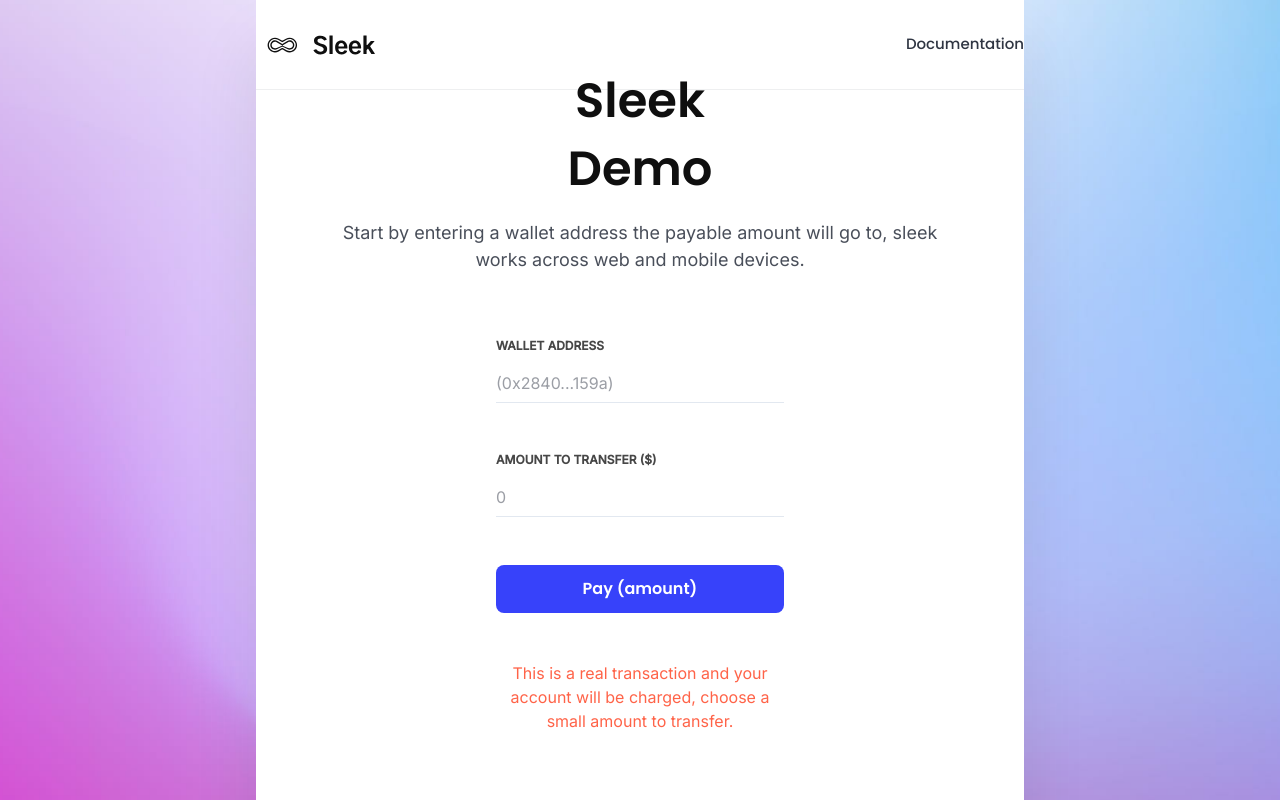
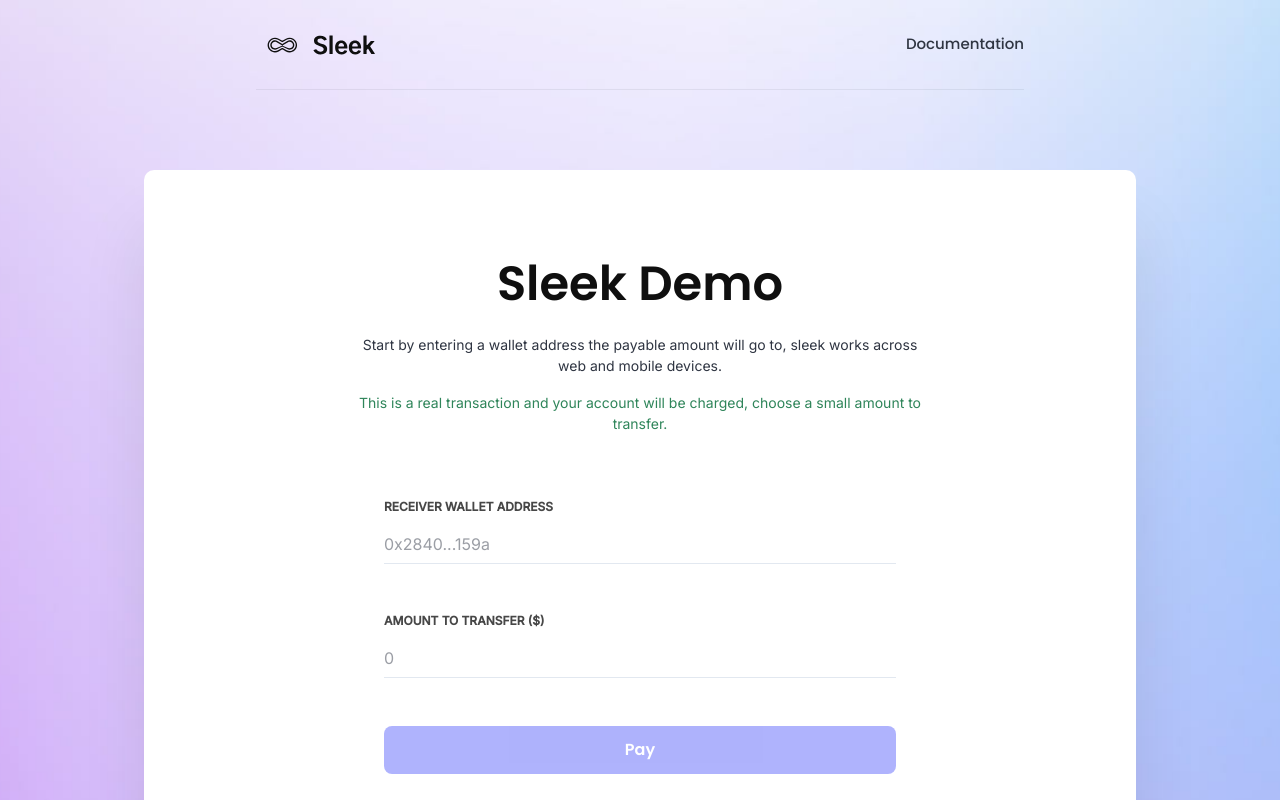
Before and after one commit to marvinkome/sleek-lp, a Next.js app: page /demo in a window 1280 px wide. Shown: the top 800 px of the page. Built offline with nearby package versions, Linux system fonts and the light colour scheme.

Commit message:
add demo page

```diff
--- a/src/components/layout.tsx
+++ b/src/components/layout.tsx
@@ -1,9 +1,9 @@
 import { chakra, Image, Stack, Text, Link } from "@chakra-ui/react";
 import React from "react";
 
-const Layout: React.FC = ({ children }) => {
+const Layout: React.FC<any> = ({ children, ContainerProps }) => {
   return (
-    <>
+    <chakra.main {...ContainerProps}>
       <chakra.nav display={{ base: "none", md: "block" }}>
         <Stack
           align="center"
@@ -103,7 +103,7 @@
           </Stack>
         </Stack>
       </chakra.footer>
-    </>
+    </chakra.main>
   );
 };
 
--- a/src/pages/_app.tsx
+++ b/src/pages/_app.tsx
@@ -1,6 +1,7 @@
 import { ChakraProvider } from "@chakra-ui/react";
 import type { AppProps } from "next/app";
 import { useRouter } from "next/router";
+import Head from "next/head";
 import React, { useEffect } from "react";
 import ReactGA from "react-ga";
 import theme from "theme";
@@ -28,6 +29,12 @@
 
   return (
     <ChakraProvider theme={theme}>
+      <Head>
+        <title>Sleek | Crypto payment processing for the internet</title>
+        <meta name="description" content="The new standard in crypto payment for everyone" />
+        <link rel="icon" href="/favicon.ico" />
+      </Head>
+
       <Component {...pageProps} />
     </ChakraProvider>
   );
--- /dev/null
+++ b/src/pages/api/demo.ts
@@ -0,0 +1,39 @@
+// Next.js API route support: https://nextjs.org/docs/api-routes/introduction
+import type { NextApiRequest, NextApiResponse } from "next";
+import Redis from "ioredis";
+
+let client = new Redis(process.env.REDIS_URL);
+
+export default async function handler(req: NextApiRequest, res: NextApiResponse) {
+  const { method, body } = req;
+
+  try {
+    switch (method) {
+      case "POST": {
+        console.log("Demo request", body);
+
+        // we basically have to redirect the request to sleek api
+        // send withdraw request to the api
+        const resp = await fetch("https://api.sleekpay.app/withdraw-funds", {
+          method: "POST",
+          headers: { "Content-Type": "application/json" },
+          body: JSON.stringify(body),
+        });
+
+        if (!resp.ok) {
+          const errorPayload = await resp.json();
+          return res.status(resp.status).send(errorPayload || "Unexpected Error");
+        }
+
+        const payload = await resp.json();
+        return res.status(200).send(payload);
+      }
+      default:
+        console.warn("method not error");
+        res.status(405).send({ error: "Method not allowed" });
+    }
+  } catch (err) {
+    console.error("general error", err);
+    res.status(500).send({ error: "general error" });
+  }
+}
--- a/src/pages/demo.tsx
+++ b/src/pages/demo.tsx
@@ -1,87 +1,133 @@
-import {
-  Box,
-  chakra,
-  Container,
-  Heading,
-  Button,
-  FormControl,
-  FormErrorMessage,
-  FormLabel,
-  Input,
-  Link,
-  Stack,
-  Text,
-  Avatar
-} from '@chakra-ui/react'
-import type { NextPage } from 'next'
-import Head from 'next/head'
-import Layout from '../components/layout'
-import React from 'react'
-import NextLink from 'next/link'
+import { Container, Heading, Button, FormControl, FormErrorMessage, FormLabel, Input, Stack, Text, Link } from "@chakra-ui/react";
+import type { NextPage } from "next";
+import React from "react";
+import Layout from "components/layout";
+import Script from "next/script";
+
+declare global {
+  var SleekPay: any | undefined;
+}
+
+const payModal = ({ amount, receiver }: { amount: string; receiver: string }) => {
+  return new Promise<any>((resolve, reject) => {
+    if (!global.SleekPay) {
+      reject(new Error("Payment module not loaded"));
+    }
+
+    global.SleekPay({
+      amount,
+      recipientAddress: receiver,
+      onSuccess: (data: any) => {
+        resolve(data);
+      },
+      onError: (e: any) => {
+        reject(e);
+      },
+    });
+  });
+};
 
 const Demo: NextPage = () => {
+  const [formState, setFormState] = React.useState({
+    address: "",
+    amount: "",
+  });
+
+  const [loading, setLoading] = React.useState(false);
+  const [error, setError] = React.useState<string>();
+  const [payment, setPayment] = React.useState<any>();
+  const [payout, setPayout] = React.useState<any>();
+
+  const onSubmit = async (e: React.FormEvent) => {
+    e.preventDefault();
+
+    setLoading(true);
+    try {
+      const data = await payModal({ amount: formState.amount, receiver: formState.address });
+
+      setPayment(data);
+      console.log({ paymentResp: data });
+
+      // send withdraw request to the api
+      const resp = await fetch("/api/demo", {
+        method: "POST",
+        headers: { "Content-Type": "application/json" },
+        body: JSON.stringify({
+          chainId: data.chainId,
+          transactionHash: data.tx?.hash,
+          amount: formState.amount,
+          recipientAddress: formState.address,
+        }),
+      });
+
+      if (!resp.ok) {
+        const errorPayload = await resp.json();
+        throw new Error(errorPayload?.message || "Unexpected Error");
+      }
+
+      const payload = await resp.json();
+      console.log({ payoutResp: payload });
+
+      setPayout(payload);
+      setFormState({ address: "", amount: "" });
+    } catch (err: any) {
+      console.error(err);
+      setError(err.message);
+    } finally {
+      setLoading(false);
+    }
+  };
+
   return (
-    <Layout>
-      <Head>
-        <title>Sleek | Crypto payment processing for the internet</title>
-      </Head>
-
-      <Container
-        maxW="100%"
-        bgImage="url(/neon.png)"
-        bgRepeat="no-repeat"
-        bgSize={{ base: 'cover', md: 'cover' }}
-        bgPosition="center center"
-        px={{ base: '4', md: '16rem' }}
-        h="100vh"
-        d="flex"
-        flexDirection="column"
-        justifyContent="center"
-      >
+    <Layout
+      ContainerProps={{
+        minH: "100vh",
+        bgImage: "url(/neon.png)",
+        bgRepeat: "no-repeat",
+        bgSize: { base: "cover", md: "cover" },
+        bgPosition: "center center",
+        d: "flex",
+        flexDirection: "column",
+        justifyContent: "space-between",
+      }}
+    >
+      <Container maxW="container.lg" pt={{ base: "calc(90px + 5rem)", md: "calc(90px + 5rem)" }} pb={{ base: 4, md: "7rem" }}>
         <Stack
-          px={{ base: '1rem', md: '12' }}
           bgColor="#fff"
           boxShadow="0px 58px 67px rgba(0, 0, 0, 0.09)"
           borderRadius="10px"
-          py={{ base: '8', md: '20' }}
-          spacing="16"
+          py={{ base: "8", md: "20" }}
+          px={{ base: "2", md: "12" }}
+          spacing={16}
         >
-          <Stack
-            align="center"
-            px={{ base: '4', md: '18rem' }}
-            spacing={{ base: '2', md: '4' }}
-          >
+          <Stack align="center" px={{ base: "4", md: "10rem" }} spacing={{ base: "2", md: "4" }}>
             <Heading
               textAlign="center"
-              fontSize={{ base: '2rem', md: '3rem' }}
+              fontSize={{ base: "2rem", md: "3rem" }}
               fontWeight="600"
               color="#0F0F0F"
-              lineHeight={{ base: '3rem', md: '4.25rem' }}
+              lineHeight={{ base: "3rem", md: "4.25rem" }}
             >
               Sleek Demo
             </Heading>
-            <Text
-              textAlign="center"
-              w={{ base: '100%', md: '624px' }}
-              fontSize={{ base: '0.875rem', md: '1.125rem' }}
-              opacity="0.87"
-            >
-              Start by entering a wallet address the payable amount will go to,
-              sleek works across web and mobile devices.
+            <Text textAlign="center" fontSize="sm">
+              Start by entering a wallet address the payable amount will go to, sleek works across web and mobile devices.
+            </Text>
+
+            <Text textAlign="center" color="green.600" fontSize="sm">
+              This is a real transaction and your account will be charged, choose a small amount to transfer.
             </Text>
           </Stack>
 
-          <Stack
-            spacing={{ base: '8', md: '12' }}
-            px={{ base: '1rem', md: '12rem' }}
-          >
+          <Stack as="form" onSubmit={onSubmit} spacing={{ base: "8", md: "12" }} px={{ base: "1rem", md: "12rem" }}>
             <FormControl id="address">
-              <FormLabel htmlFor="address">Wallet Address</FormLabel>
+              <FormLabel htmlFor="address">Receiver Wallet Address</FormLabel>
               <Input
+                type="text"
+                placeholder="0x2840...159a"
+                variant="flushed"
+                onChange={(e) => setFormState({ ...formState, address: e.target.value })}
                 isRequired
-                type="text"
-                placeholder="(0x2840...159a)"
-                variant="flushed"
               />
               <FormErrorMessage>Address is required</FormErrorMessage>
             </FormControl>
@@ -89,36 +135,56 @@
             <FormControl id="amount">
               <FormLabel htmlFor="amount">Amount to transfer ($)</FormLabel>
               <Input
-                isRequired
                 type="number"
                 placeholder="0"
+                min="0"
+                step="0.01"
                 variant="flushed"
+                onChange={(e) => setFormState({ ...formState, amount: e.target.value })}
+                isRequired
               />
               <FormErrorMessage>Amount is required</FormErrorMessage>
             </FormControl>
 
             <Button
+              isLoading={loading}
+              isDisabled={parseInt(formState.amount || "0", 10) <= 0}
               type="submit"
               variant="primary"
               bgColor="#3742FA"
               px="12"
               py="6"
             >
-              Pay (amount)
+              Pay {formState.amount ? `$${formState.amount}` : ""}
             </Button>
-            <Text
-              textAlign="center"
-              color="#FF6348"
-              fontSize={{ base: '0.825rem', md: '1rem' }}
-            >
-              This is a real transaction and your account will be charged,
-              choose a small amount to transfer.
-            </Text>
+
+            <Stack>
+              {error && (
+                <Text textAlign="center" color="#FF6348" fontSize="sm">
+                  {error}
+                </Text>
+              )}
+
+              {payment && (
+                <Link href={payment?.receipt} isExternal textAlign="center" fontSize="sm">
+                  Payment Receipt: {payment?.receipt ? `${payment?.receipt}` : ""}
+                </Link>
+              )}
+
+              {payout && (
+                <Text textAlign="center" fontSize="sm">
+                  Payout Transaction: {payout?.transactionHash ? `${payout?.transactionHash}` : ""}
+                </Text>
+              )}
+            </Stack>
           </Stack>
         </Stack>
       </Container>
+
+      {/* load sleekPay script */}
+      <Script src="https://cdn.jsdelivr.net/gh/marvinkome/sleek-checkout@main/dist/sleek.min.js" />
     </Layout>
-  )
-}
+  );
+};
 
-export default Demo
+export default Demo;
```
Also changed, not shown: src/pages/index.tsx (+115 -310 lines).
